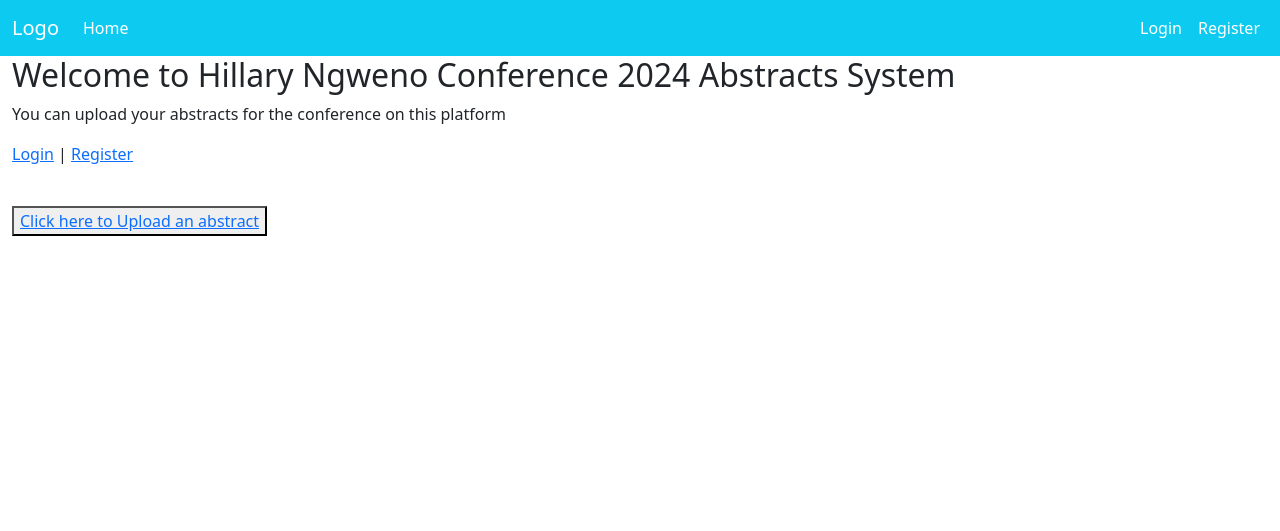
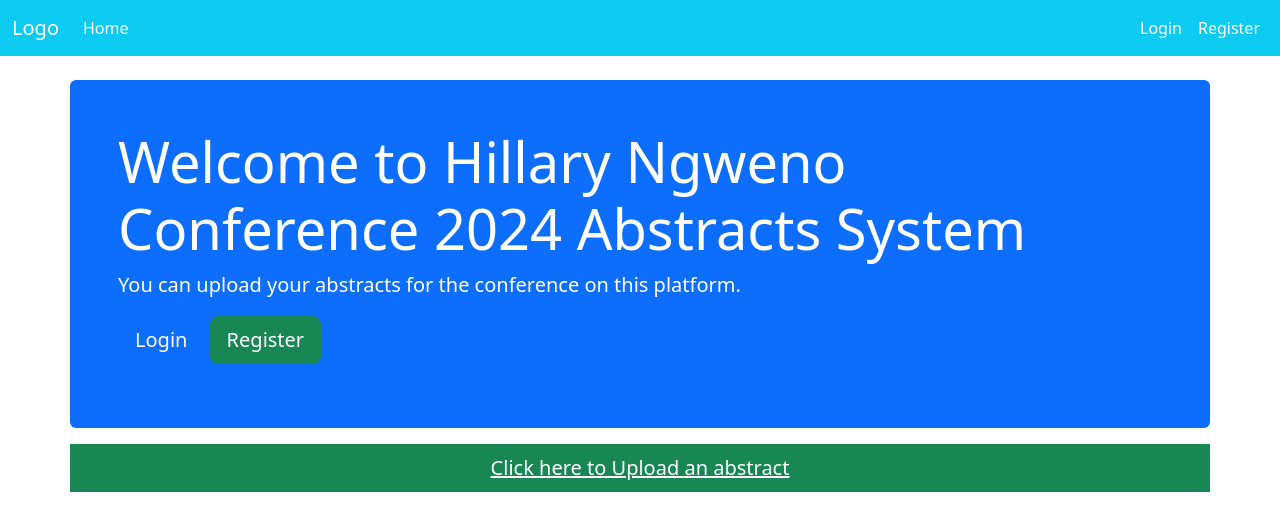
Before and after one commit to DenzelGitonga007/Upload-Abstracts, a Django app: page / in a window 1280 px wide. Shown: the top 531 px of the page. Run offline with Django 5.2, Linux system fonts and the light colour scheme; some libraries are stand-ins or nearby versions.

Commit message:
index.html UI

```diff
--- a/templates/index.html
+++ b/templates/index.html
@@ -2,50 +2,73 @@
 {% block title %} Home {{ block.super}} {% endblock %}
 {% block content %}
 
-    <!-- If user logs in -->
-    {% if user.is_authenticated %}
-        <p><strong>Hello, {{ user.username }}</strong></p>
-        <h2>Welcome to Hillary Ngweno Conference 2024 Abstracts System</h2>
-        <!-- Check if user is admin-->
-        {% if user.is_superuser %}
-        <ul>
-            {% for abstract in abstracts %}
-                <li>
-                    <a href="{{ abstract.file.url }}" download>{{ abstract.file.name }}</a>
-                    <button><a href="{% url 'abstracts:details' abstract.id %}">Details</a></button>
-                    <button><a href="{% url 'abstracts:edit' abstract.id %}">Edit</a></button>
-                    <button><a href="{% url 'abstracts:delete' abstract.id %}">Delete</a></button>
-                </li>
-            {% endfor %}
-        </ul>
-        {% endif %}
-        <!-- End of checking for admin-->
+    <div class="container p-5 mt-4 bg-primary text-white rounded">
+        <div class="jumbotron">
+            {% if user.is_authenticated %}
+                <h3 class="display-6">Hello, {{ user.username }}!</h3>
+                <p class="lead">Welcome to Hillary Ngweno Conference 2024 Abstracts System.</p>
+                {% if user.is_superuser %}
+                    <hr class="my-4">
+                    <h3>All Abstracts:</h3>
+                    <div class="row row-cols-1 row-cols-md-2 row-cols-lg-3 g-4">
+                        {% for abstract in abstracts %}
+                            <div class="col mb-4">
+                                <div class="card">
+                                    <div class="card-body">
+                                        <h5 class="card-title">{{ abstract.title }}</h5>
+                                        <p class="card-text">Author: {{ abstract.author }}</p>
+                                        <a href="{{ abstract.file.url }}" download class="btn btn-primary">Download</a>
+                                        <div class="btn-group" role="group" aria-label="Abstract Actions">
+                                            <button type="button" class="btn btn-outline-primary"><a href="{% url 'abstracts:details' abstract.id %}">Details</a></button>
+                                            <button type="button" class="btn btn-outline-warning"><a href="{% url 'abstracts:edit' abstract.id %}">Edit</a></button>
+                                            <button type="button" class="btn btn-outline-danger"><a href="{% url 'abstracts:delete' abstract.id %}">Delete</a></button>
+                                        </div>
+                                    </div>
+                                </div>
+                            </div>
+                        {% endfor %}
+                    </div>
+                {% else %}
+                    {% if abstracts %}
+                        <hr class="my-4">
+                        <h3>Your Abstracts:</h3>
+                        <div class="row row-cols-1 row-cols-md-2 row-cols-lg-3 g-4">
+                            {% for abstract in abstracts %}
+                                <div class="col mb-4">
+                                    <div class="card">
+                                        <div class="card-body">
+                                            <h5 class="card-title">{{ abstract.title }}</h5>
+                                            <p class="card-text">Author: {{ abstract.author }}</p>
+                                            <a href="{{ abstract.file.url }}" download class="btn btn-primary">Download</a>
+                                            <div class="btn-group" role="group" aria-label="Abstract Actions">
+                                                <button type="button" class="btn btn-outline-primary"><a href="{% url 'abstracts:details' abstract.id %}">Details</a></button>
+                                                <button type="button" class="btn btn-outline-warning"><a href="{% url 'abstracts:edit' abstract.id %}">Edit</a></button>
+                                                <button type="button" class="btn btn-outline-danger"><a href="{% url 'abstracts:delete' abstract.id %}">Delete</a></button>
+                                            </div>
+                                        </div>
+                                    </div>
+                                </div>
+                            {% endfor %}
+                        </div>
+                    {% else %}
+                        <!-- If user has no abstract-->
+                        <p class="text-info"><strong>Looks like you haven't uploaded any abstracts yet</strong></p>
+                    {% endif %}
+                {% endif %}
+            {% else %}
+                <h1 class="display-4">Welcome to Hillary Ngweno Conference 2024 Abstracts System</h1>
+                <p class="lead">You can upload your abstracts for the conference on this platform.</p>
+                <p class="lead">
+                    <a class="btn btn-primary btn-lg" href="{% url 'accounts:login' %}" role="button">Login</a>
+                    <a class="btn btn-success btn-lg" href="{% url 'accounts:register' %}" role="button">Register</a>
+                </p>
+            {% endif %}
+        </div>
+    </div>
 
-        <!-- Check if user has abstracts -->
-        {% if abstracts %}
-            <h3>Your Abstracts:</h3>
-            <ul>
-                {% for abstract in abstracts %}
-                    <li>
-                        <a href="{{ abstract.file.url }}" download>{{ abstract.file.name }}</a>
-                        <button><a href="{% url 'abstracts:details' abstract.id %}">Details</a></button>
-                        <button><a href="{% url 'abstracts:edit' abstract.id %}">Edit</a></button>
-                        <button><a href="{% url 'abstracts:delete' abstract.id %}">Delete</a></button>
-                    </li>
-                {% endfor %}
-            </ul>
-        {% else %} <!-- If user has no abstract-->
-            <p><strong>Looks like you haven't uploaded any abstracts yet</strong></p>
-        {% endif %}
-        <!-- End of checking if user has abstracts -->
-    <!-- User not logged in -->
-    {% else %}
-        <h2>Welcome to Hillary Ngweno Conference 2024 Abstracts System</h2>
-        <p>You can upload your abstracts for the conference on this platform</p>
-        <p><a href="{% url 'accounts:login' %}">Login</a> | <a href="{% url 'accounts:register' %}">Register</a> </p>
-
-    {% endif %}
-
-    <br>
-    <button><a href="{% url 'abstracts:upload' %}">Click here to Upload an abstract</a></button>
+    <div class="container mt-3 bg-success text-center">
+        <div class="jumbotron">
+            <button class="btn btn-lg"><a class="text-white" href="{% url 'abstracts:upload' %}">Click here to Upload an abstract</a></button>
+        </div>
+    </div>
 {% endblock %}
```
Also changed, not shown: db.sqlite3.
